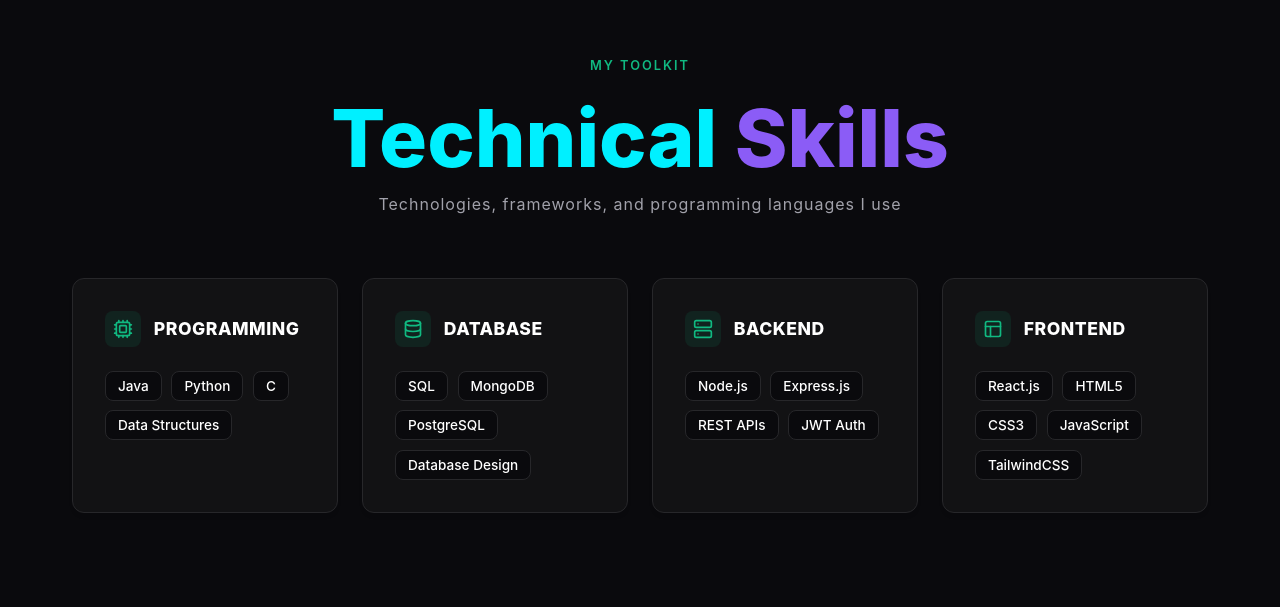
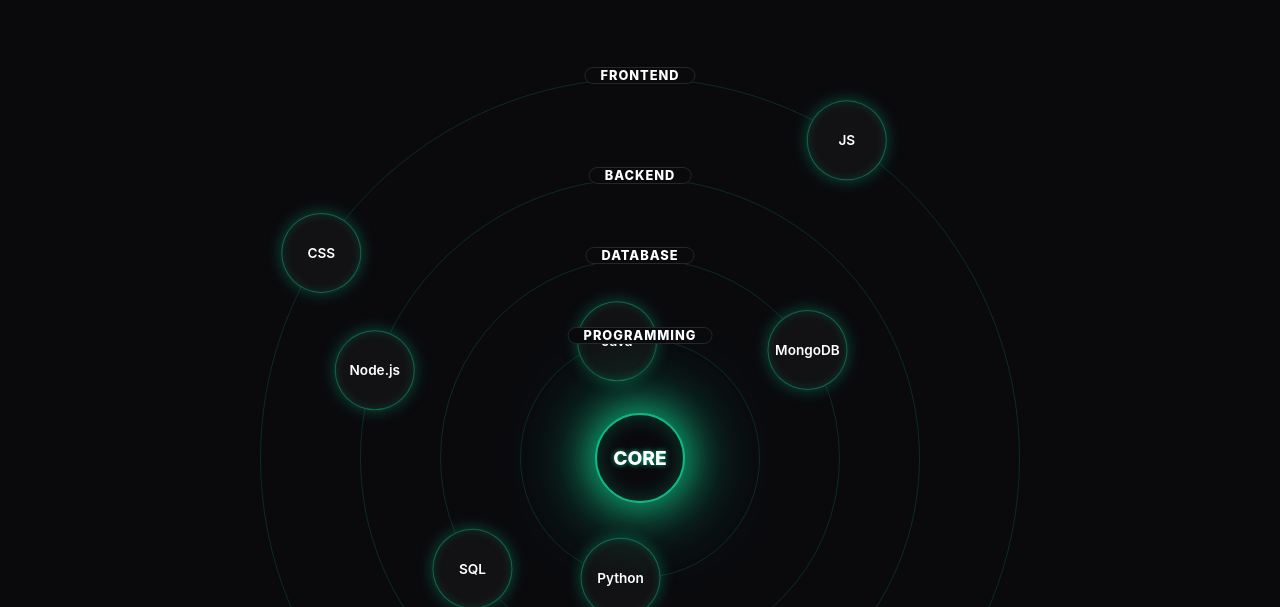
Before and after one commit to Arun597134/AM-portfolio, a React (Vite) app: page / in a window 1280 px wide. Shown: the part 4673-5280 px from the top of the page. Built offline with nearby package versions, Linux system fonts and the light colour scheme.

Commit message:
Restore original orbiting Skills section as requested

```diff
--- a/src/components/Skills.jsx
+++ b/src/components/Skills.jsx
@@ -1,120 +1,134 @@
+import { useState } from 'react';
 import { motion } from 'framer-motion';
-import { Database, Layout, Server, Cpu } from 'lucide-react';
 
 export default function Skills() {
-  const skillCategories = [
-    {
-      id: 1,
-      title: 'PROGRAMMING',
-      icon: <Cpu size={20} color="var(--accent-green)" />,
-      skills: ['Java', 'Python', 'C', 'Data Structures']
-    },
-    {
-      id: 2,
-      title: 'DATABASE',
-      icon: <Database size={20} color="var(--accent-green)" />,
-      skills: ['SQL', 'MongoDB', 'PostgreSQL', 'Database Design']
-    },
-    {
-      id: 3,
-      title: 'BACKEND',
-      icon: <Server size={20} color="var(--accent-green)" />,
-      skills: ['Node.js', 'Express.js', 'REST APIs', 'JWT Auth']
-    },
-    {
-      id: 4,
-      title: 'FRONTEND',
-      icon: <Layout size={20} color="var(--accent-green)" />,
-      skills: ['React.js', 'HTML5', 'CSS3', 'JavaScript', 'TailwindCSS']
-    }
+  const [hoveredRing, setHoveredRing] = useState(null);
+
+  const rings = [
+    { label: 'PROGRAMMING', radius: 120, skills: [{ name: 'Java', angle: 200 }, { name: 'Python', angle: 40 }] },
+    { label: 'DATABASE', radius: 200, skills: [{ name: 'SQL', angle: 100 }, { name: 'MongoDB', angle: 280 }] },
+    { label: 'BACKEND', radius: 280, skills: [{ name: 'Node.js', angle: 160 }] },
+    { label: 'FRONTEND', radius: 380, skills: [{ name: 'HTML', angle: 90 }, { name: 'CSS', angle: 180 }, { name: 'JS', angle: 270 }, { name: 'React.js', angle: 360 }] }
   ];
 
   return (
-    <section id="skills" className="section-container" style={{ padding: '8rem 2rem' }}>
-      <div style={{ textAlign: 'center', marginBottom: '4rem' }}>
-        <div className="section-subtitle">MY TOOLKIT</div>
-        <h2 className="section-title gradient-title" style={{ marginTop: '0.5rem', marginBottom: '0.5rem' }}>
-          <span>Technical</span> <span>Skills</span>
-        </h2>
-        <p style={{ color: 'var(--text-secondary)', letterSpacing: '1px' }}>Technologies, frameworks, and programming languages I use</p>
-      </div>
+    <section id="skills" className="section-container" style={{ padding: '8rem 2rem', overflow: 'hidden' }}>
+      <div className="skills-orbit-container" style={{ position: 'relative', width: '100%', height: '800px', display: 'flex', justifyContent: 'center', alignItems: 'center' }}>
 
-      <div style={{
-        display: 'grid',
-        gridTemplateColumns: 'repeat(auto-fit, minmax(250px, 1fr))',
-        gap: '1.5rem',
-        maxWidth: '1200px',
-        margin: '0 auto'
-      }}>
-        {skillCategories.map((category, index) => (
-          <motion.div
-            key={category.id}
-            initial={{ opacity: 0, y: 20 }}
-            whileInView={{ opacity: 1, y: 0 }}
-            viewport={{ once: true }}
-            transition={{ duration: 0.5, delay: index * 0.1 }}
-            className="glass-panel"
-            style={{
-              background: 'var(--card-bg)',
-              border: '1px solid var(--card-border)',
-              borderRadius: '12px',
-              padding: '2rem',
-              display: 'flex',
-              flexDirection: 'column',
-              gap: '1.5rem',
-              boxShadow: '0 4px 6px rgba(0, 0, 0, 0.02)',
-              transition: 'border-color 0.3s'
-            }}
-            onMouseEnter={(e) => {
-              e.currentTarget.style.borderColor = 'var(--accent-green)';
-            }}
-            onMouseLeave={(e) => {
-              e.currentTarget.style.borderColor = 'var(--card-border)';
-            }}
-          >
-            {/* Category Header */}
-            <div style={{ display: 'flex', alignItems: 'center', gap: '0.8rem' }}>
-              <div style={{ background: 'var(--accent-green-bg)', padding: '8px', borderRadius: '8px', display: 'flex', alignItems: 'center', justifyContent: 'center' }}>
-                {category.icon}
+        {/* Orbit Rings */}
+        {rings.map((ring, idx) => {
+          const isPaused = hoveredRing === ring.label;
+          const playState = isPaused ? 'paused' : 'running';
+          const duration = 30 + idx * 8;
+
+          return (
+            <div
+              key={ring.label}
+              style={{
+                position: 'absolute',
+                top: '50%', left: '50%',
+                transform: 'translate(-50%, -50%)',
+                width: `${ring.radius * 2}px`,
+                height: `${ring.radius * 2}px`,
+                border: '1px solid rgba(16, 185, 129, 0.2)',
+                borderRadius: '50%',
+                zIndex: 1,
+                display: 'flex',
+                justifyContent: 'center',
+                pointerEvents: 'none'
+              }}
+            >
+              {/* The Label Pill */}
+              <div style={{
+                position: 'absolute',
+                top: '-12px',
+                left: '50%',
+                transform: 'translateX(-50%)',
+                background: 'var(--bg-color)',
+                padding: '0 15px',
+                border: '1px solid var(--card-border)',
+                borderRadius: '20px',
+                fontSize: '0.8rem',
+                fontWeight: 800,
+                letterSpacing: '1px',
+                color: 'var(--text-primary)',
+                zIndex: 15
+              }}>
+                {ring.label}
               </div>
-              <h3 style={{ fontSize: '1.1rem', color: 'var(--text-primary)', fontWeight: 800, letterSpacing: '0.5px' }}>
-                {category.title}
-              </h3>
+
+              {/* Orbiting nodes wrapper (Ring Rotation) */}
+              <div
+                style={{
+                  position: 'absolute',
+                  width: '100%',
+                  height: '100%',
+                  animation: `spin ${duration}s linear infinite`,
+                  animationPlayState: playState
+                }}
+              >
+                {ring.skills.map(skill => {
+                  const rad = skill.angle * (Math.PI / 180);
+                  const x = Math.cos(rad) * ring.radius;
+                  const y = Math.sin(rad) * ring.radius;
+
+                  return (
+                    <motion.div
+                      key={skill.name}
+                      onHoverStart={() => setHoveredRing(ring.label)}
+                      onHoverEnd={() => setHoveredRing(null)}
+                      onTouchStart={() => setHoveredRing(ring.label)}
+                      onTouchEnd={() => setHoveredRing(null)}
+                      style={{
+                        position: 'absolute',
+                        left: `${ring.radius + x - 40}px`,
+                        top: `${ring.radius + y - 40}px`,
+                        width: '80px', height: '80px',
+                        display: 'flex', alignItems: 'center', justifyContent: 'center',
+                        background: 'var(--card-bg)', // Dynamic theme support
+                        border: '1px solid rgba(16, 185, 129, 0.5)', borderRadius: '50%',
+                        fontSize: '0.85rem', fontWeight: 600, color: 'var(--text-primary)', textAlign: 'center',
+                        boxShadow: '0 0 15px rgba(16, 185, 129, 0.4), inset 0 0 10px rgba(16, 185, 129, 0.2)',
+                        zIndex: 10,
+                        cursor: 'pointer',
+                        pointerEvents: 'auto',
+                        animation: `spin-reverse ${duration}s linear infinite`,
+                        animationPlayState: playState
+                      }}
+                      whileHover={{
+                        scale: 1.3,
+                        boxShadow: '0 0 30px rgba(16, 185, 129, 1), 0 0 50px rgba(16, 185, 129, 0.8), inset 0 0 20px rgba(16, 185, 129, 0.6)',
+                        background: 'rgba(16, 185, 129, 0.15)',
+                        color: 'var(--cyan)'
+                      }}
+                      whileTap={{
+                        scale: 1.4,
+                        boxShadow: '0 0 30px rgba(16, 185, 129, 1), 0 0 50px rgba(16, 185, 129, 0.8), inset 0 0 20px rgba(16, 185, 129, 0.6)',
+                        background: 'rgba(16, 185, 129, 0.15)',
+                        color: 'var(--cyan)'
+                      }}
+                    >
+                      {skill.name}
+                    </motion.div>
+                  );
+                })}
+              </div>
             </div>
+          );
+        })}
 
-            {/* Skills List */}
-            <div style={{ display: 'flex', flexWrap: 'wrap', gap: '0.6rem' }}>
-              {category.skills.map((skill) => (
-                <span
-                  key={skill}
-                  style={{
-                    background: 'var(--bg-color)',
-                    border: '1px solid var(--card-border)',
-                    color: 'var(--text-primary)',
-                    padding: '6px 12px',
-                    borderRadius: '8px',
-                    fontSize: '0.85rem',
-                    fontWeight: 500,
-                    transition: 'all 0.2s',
-                    cursor: 'default'
-                  }}
-                  onMouseEnter={(e) => {
-                    e.currentTarget.style.borderColor = 'var(--accent-green)';
-                    e.currentTarget.style.color = 'var(--accent-green)';
-                    e.currentTarget.style.background = 'var(--accent-green-bg)';
-                  }}
-                  onMouseLeave={(e) => {
-                    e.currentTarget.style.borderColor = 'var(--card-border)';
-                    e.currentTarget.style.color = 'var(--text-primary)';
-                    e.currentTarget.style.background = 'var(--bg-color)';
-                  }}
-                >
-                  {skill}
-                </span>
-              ))}
-            </div>
-          </motion.div>
-        ))}
+        {/* Center Node */}
+        <motion.div
+           className="glass-panel"
+           style={{
+             width: '90px', height: '90px', borderRadius: '50%', zIndex: 20, display: 'flex', alignItems: 'center', justifyContent: 'center',
+             background: 'var(--bg-color)', border: '2px solid var(--accent-green)', fontWeight: 800, color: 'var(--text-primary)', fontSize: '1.2rem',
+             boxShadow: '0 0 40px var(--accent-green), 0 0 80px var(--accent-green), inset 0 0 20px rgba(16, 185, 129, 0.3)', textShadow: '0 0 5px var(--accent-green)', padding: 0
+           }}
+        >
+          CORE
+        </motion.div>
+
       </div>
     </section>
   );
```
